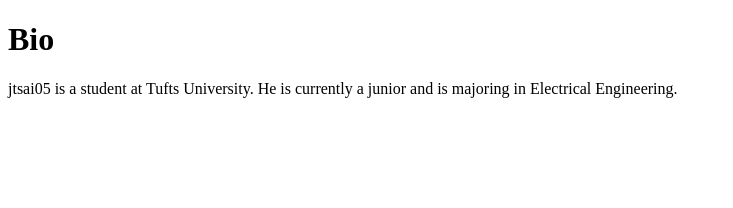
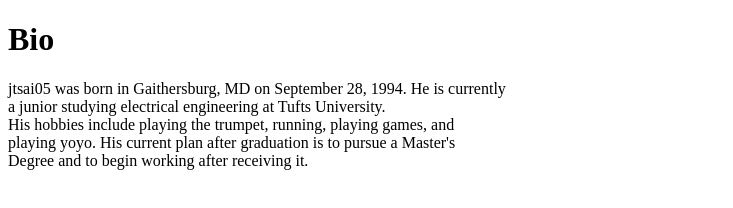
Before and after one commit to jtsai29/jtsai29.github.io, a plain HTML site: page bio.html in a window 1280 px wide. Shown: the whole page, without its empty margins (0-733 px from the left). Drawn offline with Linux system fonts and the light colour scheme.

Commit message:
bio update

```diff
--- a/bio.html
+++ b/bio.html
@@ -11,8 +11,13 @@
 
 <h1>Bio</h1>
 
-<p>jtsai05 is a student at Tufts University. He is currently a junior
-	and is majoring in Electrical Engineering.</p>
+<p>jtsai05 was born in Gaithersburg, MD on September 28, 1994. He is currently <br>
+	a junior studying electrical engineering at Tufts University.<br>
+	His hobbies include playing the trumpet, running, playing games, and<br>
+	playing yoyo. His current plan after graduation is to pursue a Master's<br>
+	Degree and to begin working after receiving it.
+
+</p>
 
 </body>
 </html>
```
